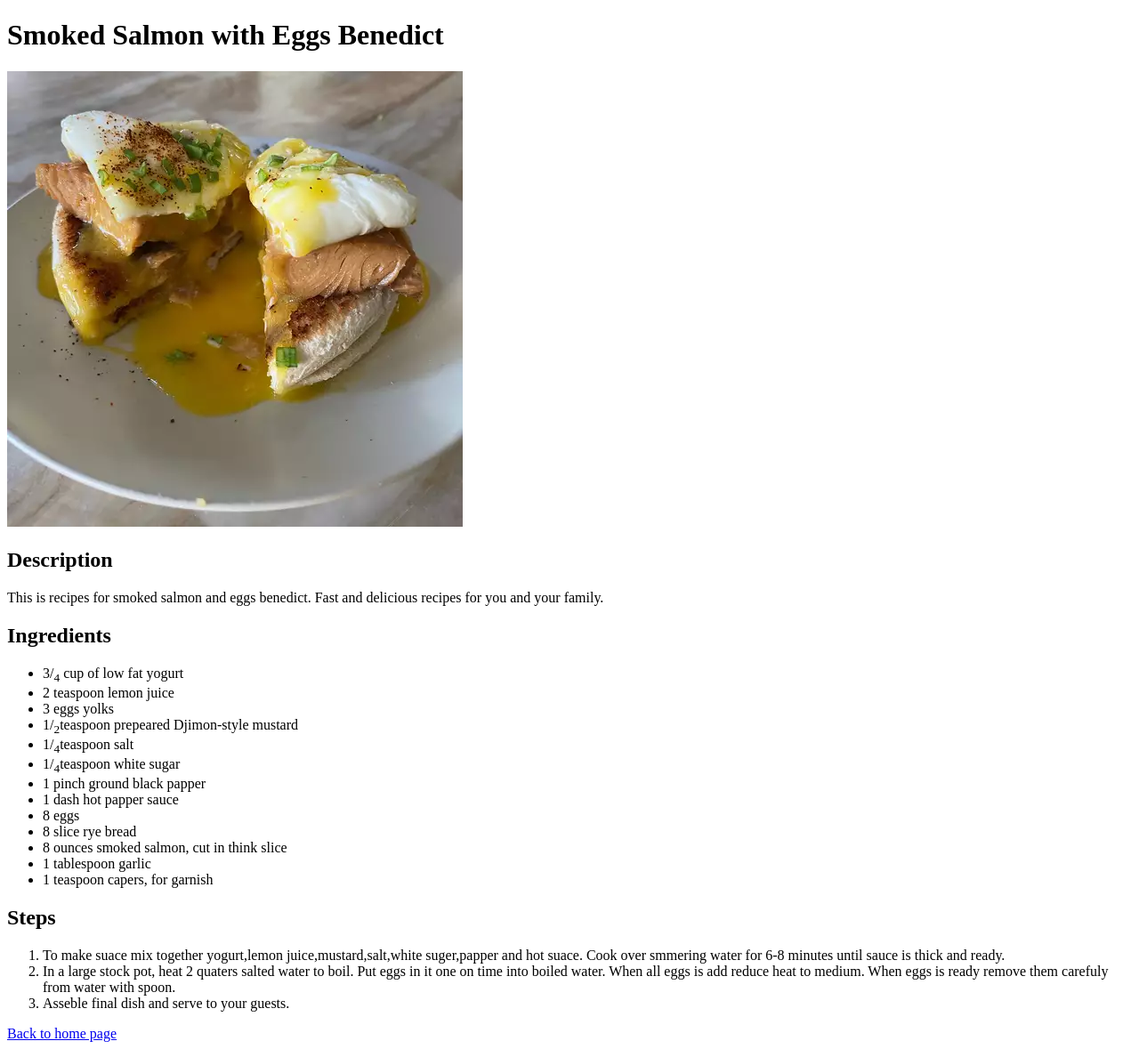
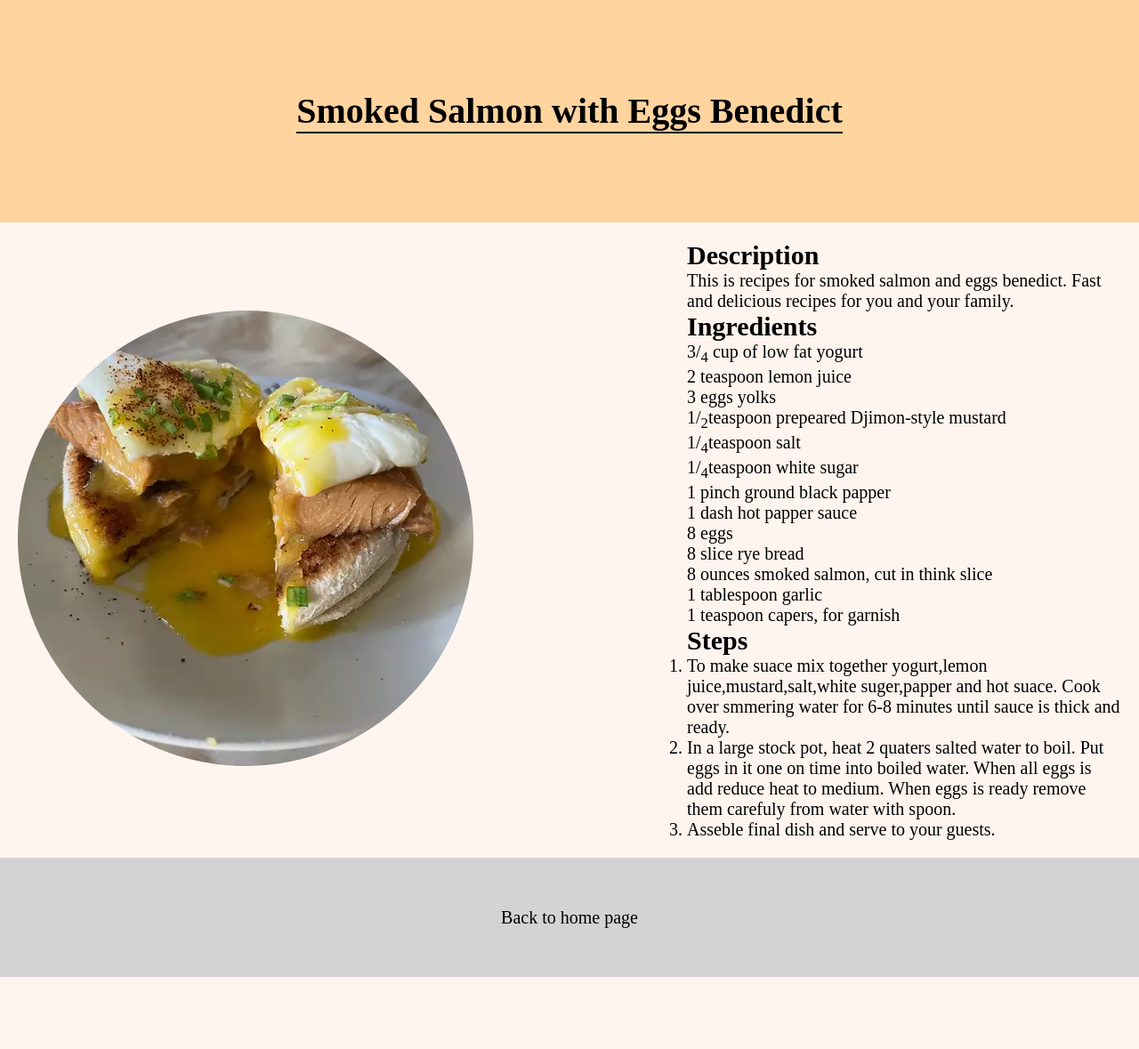
Before and after one commit to Rz0n/Second-web-site, a plain HTML site: page recipesProject/recipes/smokedSalmon.html in a window 1280 px wide. Shown: the whole page at 89% size. After the commit the page ends 1098 px from the top, so only its background shows below. Drawn offline with Linux system fonts and the light colour scheme.

Commit message:
new chenges and css files

```diff
--- /dev/null
+++ b/recipesProject/recipes/smokedSalmon.css
@@ -0,0 +1,78 @@
+* {
+    margin: 0;
+    padding: 0;
+    box-sizing: border-box;
+}
+
+body {
+    background-color: seashell;
+}
+
+.heder {
+    display: flex;
+    height: 250px;
+    justify-content: center;
+    align-items: center;
+    background-color: #FFD49F;
+}
+
+.heder > h1 {
+    font-family: 'Times New Roman', Times, serif;
+    font-size: 40px;
+    border-bottom: 2px solid black;
+}
+
+.picture > img {
+    border-radius: 100%;
+}
+
+.main-conteiner {
+    display: flex;
+    align-items: center;
+    margin: 20px;
+    gap: 15rem;
+}
+
+.main-content {
+    flex: 1;
+}
+
+.main-content > h2 {
+    font-family: 'Times New Roman', Times, serif;
+    font-size: 30px;
+}
+
+ul > li {
+    list-style-type: none;
+    font-family: 'Times New Roman', Times, serif;
+    font-size: 20px;
+}
+
+p {
+    font-family: 'Times New Roman', Times, serif;
+    font-size: 20px;
+}
+
+ol > li {
+    font-family: 'Times New Roman', Times, serif;
+    font-size: 20px;
+}
+
+.footer {
+    display: flex;
+    justify-content: center;
+    align-items: center;
+    height: 134px;
+    background-color: lightgray;
+}
+
+.footer > a {
+    color: black;
+    font-family: 'Times New Roman', Times, serif;
+    font-size: 20px;
+    text-decoration: none;
+}
+
+a:hover {
+    color: red
+}
--- a/recipesProject/recipes/smokedSalmon.html
+++ b/recipesProject/recipes/smokedSalmon.html
@@ -5,10 +5,17 @@
     <meta http-equiv="X-UA-Compatible" content="IE=edge">
     <meta name="viewport" content="width=device-width, initial-scale=1.0">
     <title>Smoked Salmon</title>
+    <link rel="stylesheet" href="smokedSalmon.css">
 </head>
 <body>
+    <div class="heder">
         <h1>Smoked Salmon with Eggs Benedict</h1>
+    </div>
+    <div class="main-conteiner">
+        <div class="picture">
             <img src="Images/image3.webp">
+        </div>
+        <div class="main-content">
             <h2>Description</h2>
             <p>This is recipes for smoked salmon and eggs benedict. Fast and delicious recipes for you and your family.</p>
             <h2>Ingredients</h2>
@@ -33,6 +40,10 @@
                 <li>In a large stock pot, heat 2 quaters salted water to boil. Put eggs in it one on time  into boiled water. When all eggs is add reduce heat to medium. When eggs is ready remove them carefuly from water with spoon.</li>
                 <li>Asseble final dish and serve to your guests.</li>
             </ol>
+        </div>
+    </div>
+    <div class="footer">
         <a href="../index.html">Back to home page</a>
+    </div>
 </body>
 </html>
```
Lines whose indentation alone changed are shown as unchanged.
